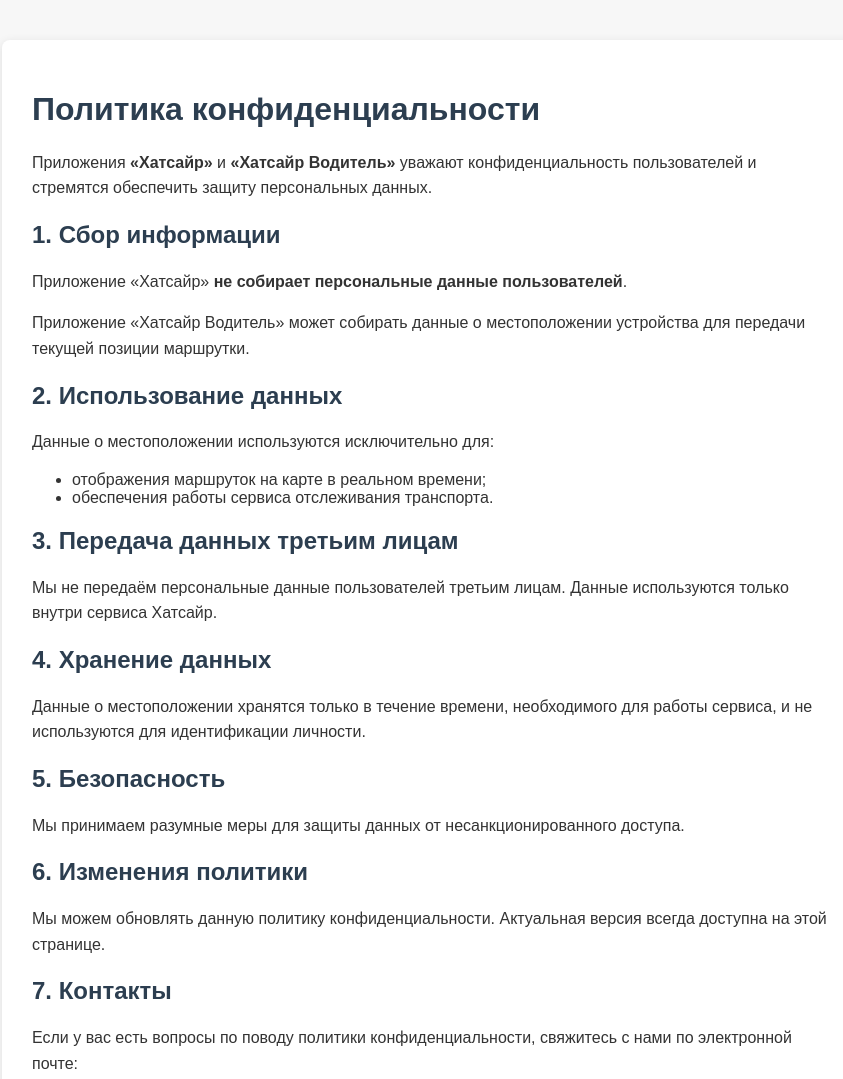
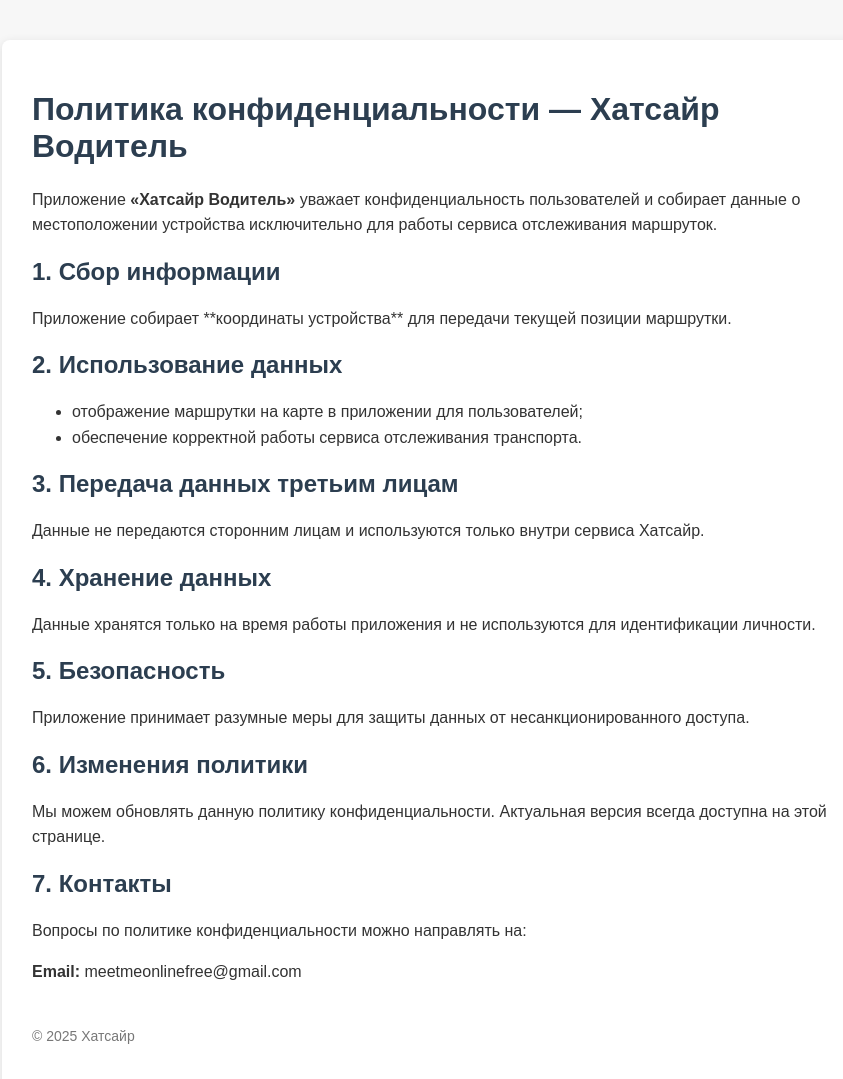
Before and after one commit to meetmeonlinefree/xatsajr, a plain HTML site: page privacy.html in a window 1280 px wide. Shown: the top 1079 px of the page, without its empty margins (208-1051 px from the left). Drawn offline with Linux system fonts and the light colour scheme.

Commit message:
Update privacy.html

```diff
--- a/privacy.html
+++ b/privacy.html
@@ -2,7 +2,7 @@
 <html lang="ru">
 <head>
   <meta charset="UTF-8">
-  <title>Политика конфиденциальности — Хатсайр</title>
+  <title>Политика конфиденциальности — Хатсайр Водитель</title>
   <style>
     body {
       font-family: Arial, sans-serif;
@@ -22,7 +22,7 @@
     h1, h2 {
       color: #2c3e50;
     }
-    p {
+    p, li {
       line-height: 1.6;
     }
     footer {
@@ -34,47 +34,37 @@
 </head>
 <body>
   <div class="container">
-    <h1>Политика конфиденциальности</h1>
+    <h1>Политика конфиденциальности — Хатсайр Водитель</h1>
 
     <p>
-      Приложения <strong>«Хатсайр»</strong> и <strong>«Хатсайр Водитель»</strong>
-      уважают конфиденциальность пользователей и стремятся обеспечить защиту
-      персональных данных.
+      Приложение <strong>«Хатсайр Водитель»</strong> уважает конфиденциальность пользователей и собирает данные о местоположении
+      устройства исключительно для работы сервиса отслеживания маршруток.
     </p>
 
     <h2>1. Сбор информации</h2>
     <p>
-      Приложение «Хатсайр» <strong>не собирает персональные данные пользователей</strong>.
-    </p>
-    <p>
-      Приложение «Хатсайр Водитель» может собирать данные о местоположении
-      устройства для передачи текущей позиции маршрутки.
+      Приложение собирает **координаты устройства** для передачи текущей позиции маршрутки.
     </p>
 
     <h2>2. Использование данных</h2>
-    <p>
-      Данные о местоположении используются исключительно для:
-    </p>
     <ul>
-      <li>отображения маршруток на карте в реальном времени;</li>
-      <li>обеспечения работы сервиса отслеживания транспорта.</li>
+      <li>отображение маршрутки на карте в приложении для пользователей;</li>
+      <li>обеспечение корректной работы сервиса отслеживания транспорта.</li>
     </ul>
 
     <h2>3. Передача данных третьим лицам</h2>
     <p>
-      Мы не передаём персональные данные пользователей третьим лицам.
-      Данные используются только внутри сервиса Хатсайр.
+      Данные не передаются сторонним лицам и используются только внутри сервиса Хатсайр.
     </p>
 
     <h2>4. Хранение данных</h2>
     <p>
-      Данные о местоположении хранятся только в течение времени,
-      необходимого для работы сервиса, и не используются для идентификации личности.
+      Данные хранятся только на время работы приложения и не используются для идентификации личности.
     </p>
 
     <h2>5. Безопасность</h2>
     <p>
-      Мы принимаем разумные меры для защиты данных от несанкционированного доступа.
+      Приложение принимает разумные меры для защиты данных от несанкционированного доступа.
     </p>
 
     <h2>6. Изменения политики</h2>
@@ -85,11 +75,10 @@
 
     <h2>7. Контакты</h2>
     <p>
-      Если у вас есть вопросы по поводу политики конфиденциальности,
-      свяжитесь с нами по электронной почте:
+      Вопросы по политике конфиденциальности можно направлять на:
     </p>
     <p>
-      <strong>Email:</strong> support@hatsayr.app
+      <strong>Email:</strong> meetmeonlinefree@gmail.com
     </p>
 
     <footer>
```
